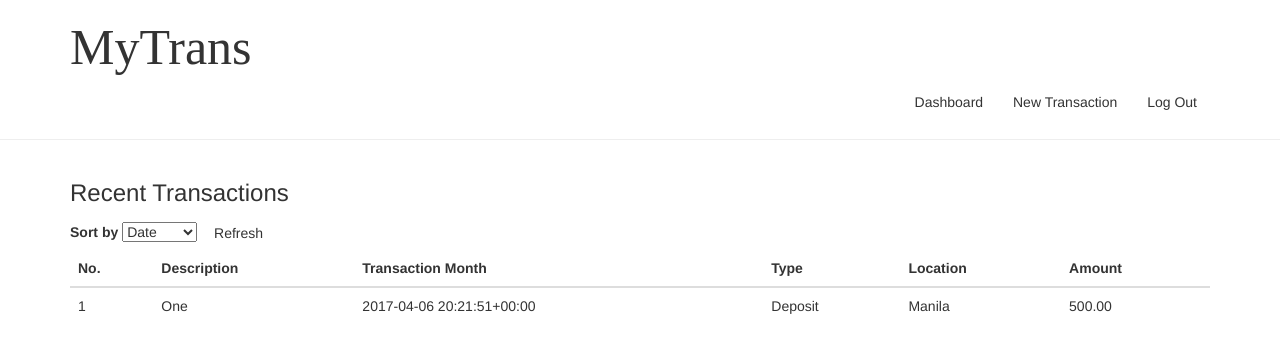
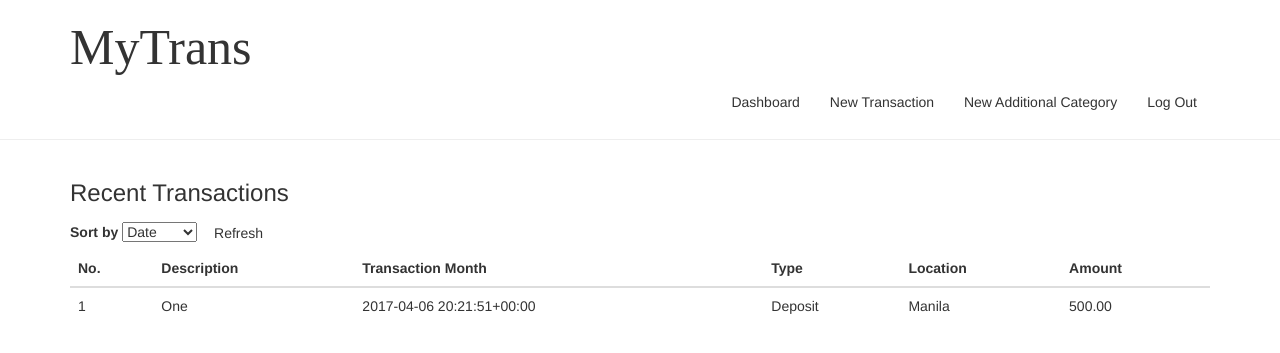
Before and after one commit to PROG8165-Grp9/Assign_4, a Django app: a page that uses Django_Assign/Django_Assign/templates/myTrans/Directory.html in a window 1280 px wide. Shown: the top 353 px of the page. Run offline with Django 3.2, Linux system fonts and the light colour scheme; data comes from the database, SQL or seed files in the repository; both versions use the stored data as it was after the commit; some libraries are stand-ins or nearby versions.

Commit message:
some changes

```diff
--- a/Django_Assign/Django_Assign/templates/myTrans/Directory.html
+++ b/Django_Assign/Django_Assign/templates/myTrans/Directory.html
@@ -16,8 +16,9 @@
             	<h1 class="logoStyle">MyTrans</h1>
             </section>
 			<aside class="asideStyle">
-            	<button type="button" class="btn btn-default-header" onClick="LoadDash()">Dashboard</button>
+                <a href="{% url 'loadItems' %}" class="btn btn-default-header">Dashboard</a>
                 <button type="button" class="btn btn-default-header" onClick="CreateTrans()">New Transaction</button>
+                <a href="{% url 'category' %}" class="btn btn-default-header">New Additional Category</a>
                 <a href="{% url 'logout' %}" class="btn btn-default-header">Log Out</a>
             </aside>
         </div>
--- a/Django_Assign/Django_Assign/urls.py
+++ b/Django_Assign/Django_Assign/urls.py
@@ -22,10 +22,11 @@ from django.contrib.auth.forms import UserCreationForm
 from myTrans import views
 
 urlpatterns = [
-    url(r'^login/$', auth_views.login, {'template_name': 'myTrans/LogIn.html'}, name='login'),
+    url(r'^$', auth_views.login, {'template_name': 'myTrans/LogIn.html'}, name='login'),
     url(r'^logout/$', auth_views.logout, {'template_name': 'myTrans/LogIn.html'}, name='logout'),
     url(r'^signup/$', views.signup, name='signup'),
     url(r'^dashboard$', views.loadItems, name='loadItems'),
+    url(r'^category/$', views.loadCategory, name='category'),
     url(r'^admin/', include(admin.site.urls)),
     #url(r'^admin/', admin.site.urls),
 ]
--- a/Django_Assign/myTrans/models.py
+++ b/Django_Assign/myTrans/models.py
@@ -9,3 +9,8 @@ class Transactions(models.Model):
     Trans_Type = models.CharField(max_length=50)
     Trans_Loc = models.CharField(max_length=150)
     Trans_Amnt = models.DecimalField(decimal_places=2, max_digits=150, default=0)
+
+
+class Category(models.Model):
+    Cate_Type = models.CharField(max_length=100)
+    Cate_Desc = models.SlugField(max_length=100)
--- a/Django_Assign/myTrans/views.py
+++ b/Django_Assign/myTrans/views.py
@@ -26,3 +26,7 @@ def signup(request):
     else:
         form = UserForm()
     return render(request, 'myTrans/SignUp.html', {'form': form})
+
+
+def loadCategory(request):
+    return render(request,'myTrans/Category.html')
```
Also changed, not shown: Django_Assign/db.sqlite3.
